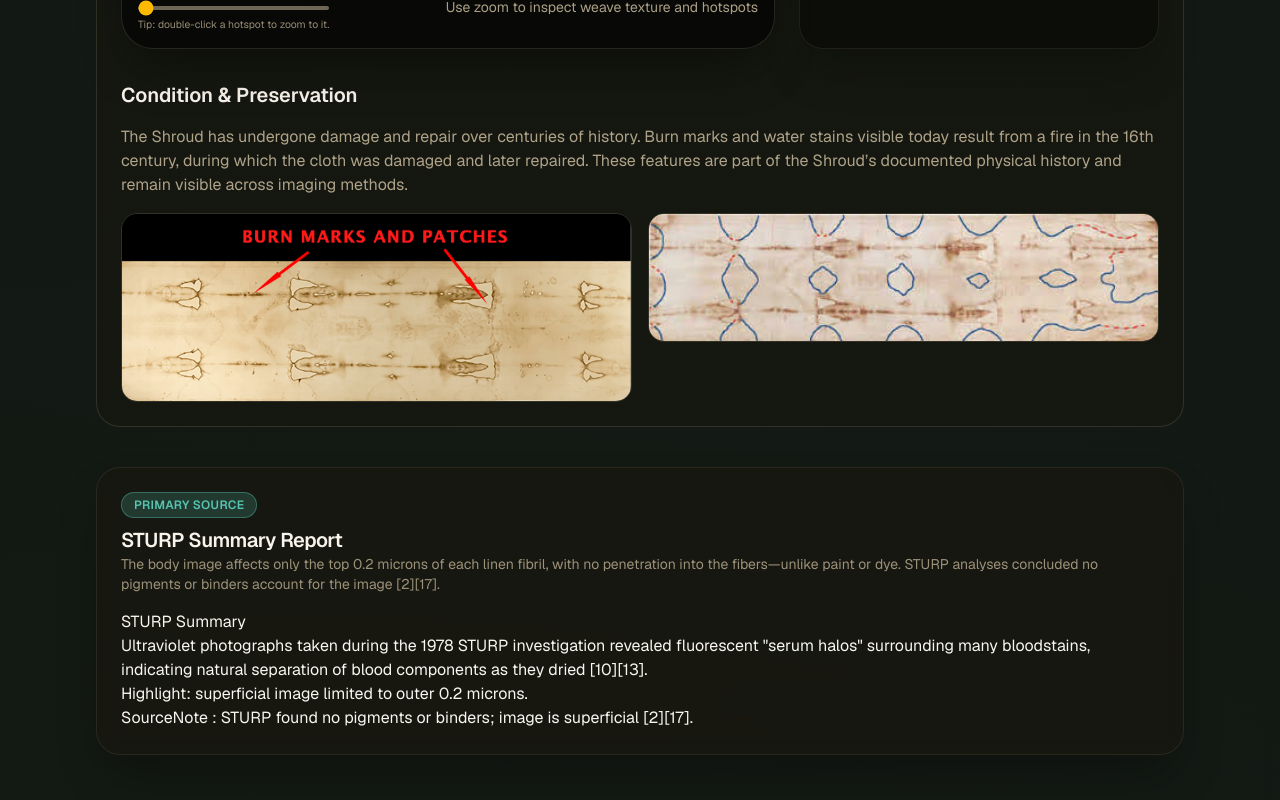
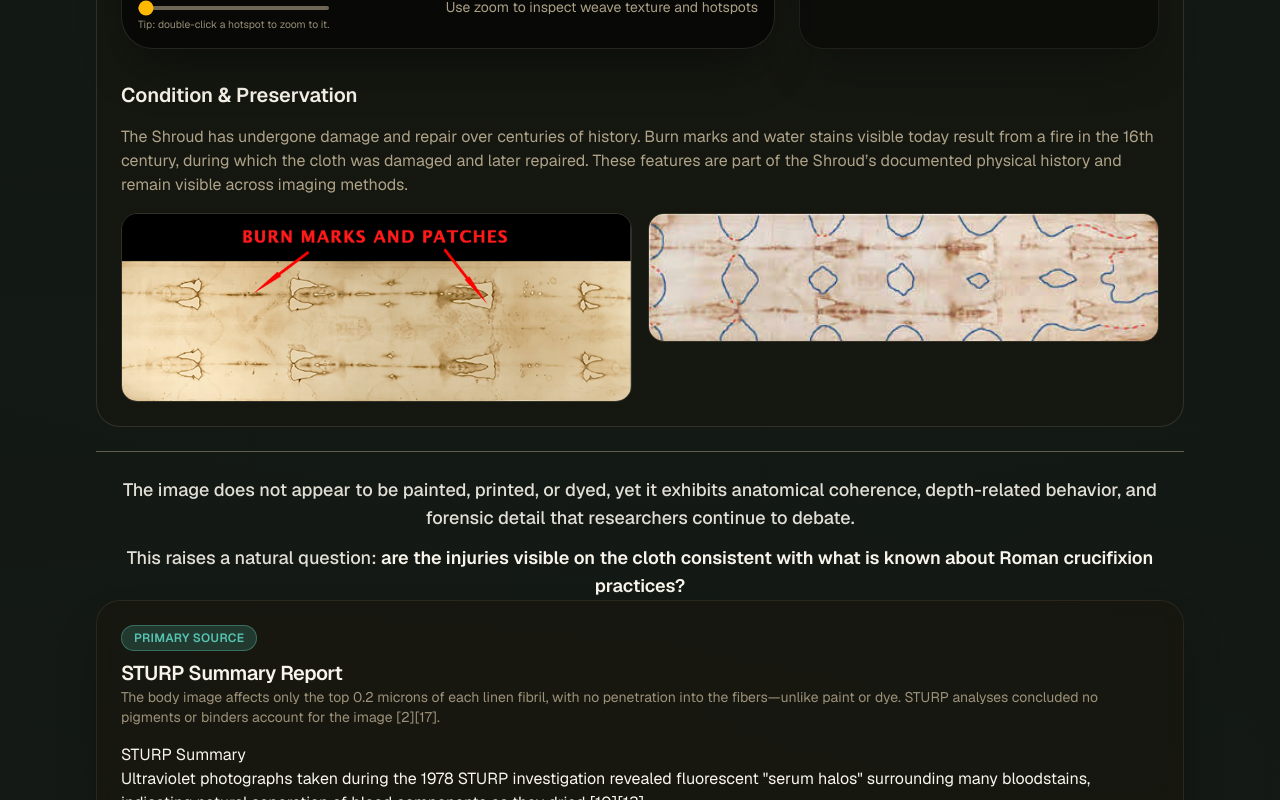
Before and after one commit to victorolivo24/shroudofturin, a Next.js app: page / in a window 1280 px wide. Shown: the part 1656-2456 px from the top of the page. Built offline with nearby package versions, Linux system fonts and the light colour scheme.

Commit message:
add transition after section 1

```diff
--- a/src/sections/shroud-explorer.tsx
+++ b/src/sections/shroud-explorer.tsx
@@ -86,7 +86,7 @@ export function ShroudExplorerSection() {
         description="Step into an interactive, impartial gallery that allows you to examine the Shroud under different imaging conditions. Use the viewing modes to explore how the image behaves under normal lighting, photographic inversion, and ultraviolet imaging."
         badgeVariant="amber"
       />
-      <div className="mb-10 space-y-8 rounded-3xl border border-sand-200/15 bg-sand-900/30 p-6 text-sand-50">
+      <div className="mb-6 space-y-8 rounded-3xl border border-sand-200/15 bg-sand-900/30 p-6 text-sand-50">
         <div>
           <p className="text-xs uppercase tracking-[0.4em] text-sand-200/60">
             Viewing Modes
@@ -164,6 +164,19 @@ export function ShroudExplorerSection() {
           </div>
         </div>
       </div>
+      <div className="border-t border-sand-200/40 pt-6 text-center text-lg font-medium text-sand-50/90">
+        <p>
+          The image does not appear to be painted, printed, or dyed, yet it exhibits anatomical
+          coherence, depth-related behavior, and forensic detail that researchers continue to debate.
+        </p>
+        <p className="mt-3 text-lg font-medium text-sand-50/90">
+          This raises a natural question:{" "}
+          <span className="font-semibold text-sand-50">
+            are the injuries visible on the cloth consistent with what is known about Roman
+            crucifixion practices?
+          </span>
+        </p>
+      </div>
       <div className="grid gap-10 xl:grid-cols-[1.3fr,0.7fr]">
         <div className="space-y-6">
           <Card>
```
